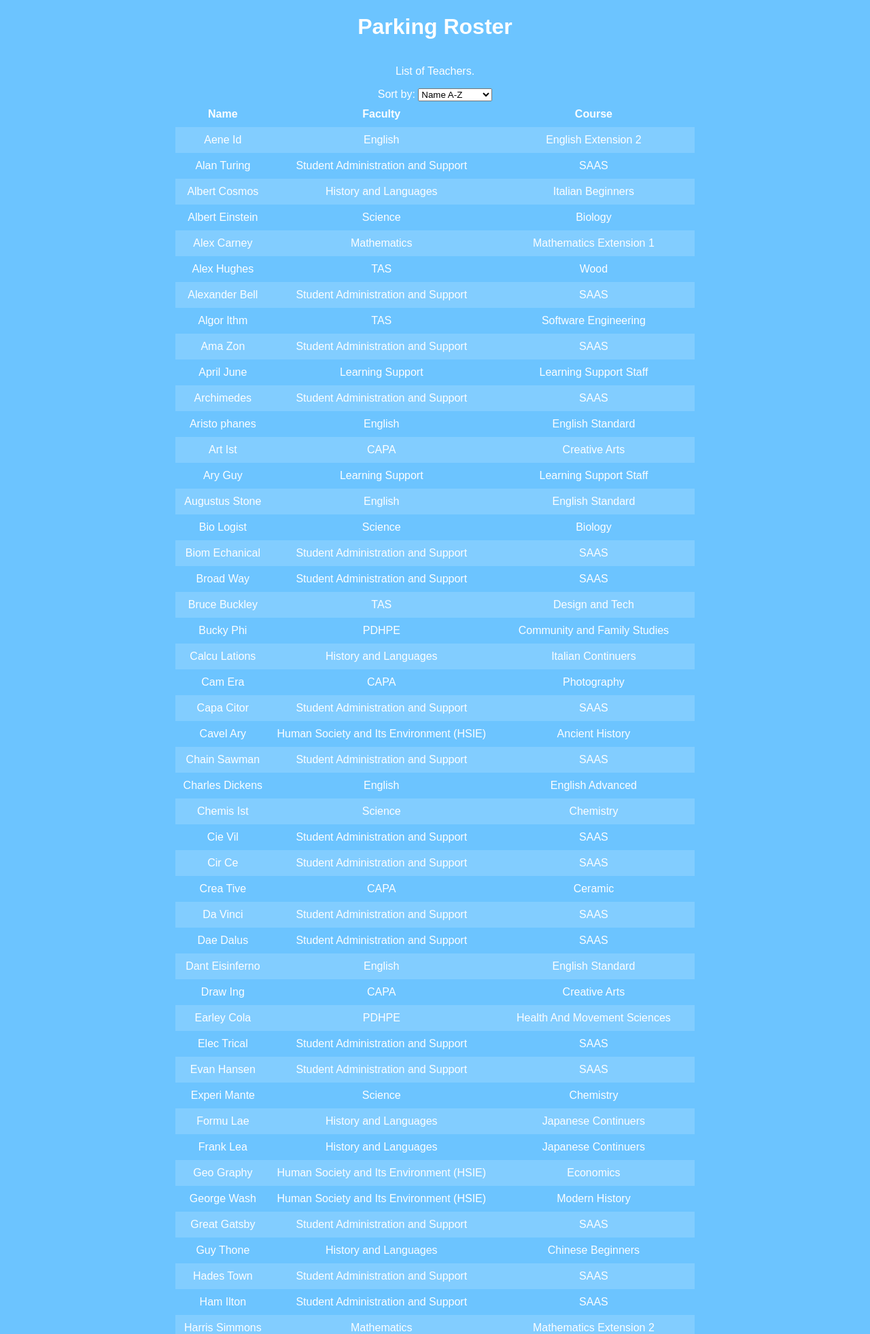
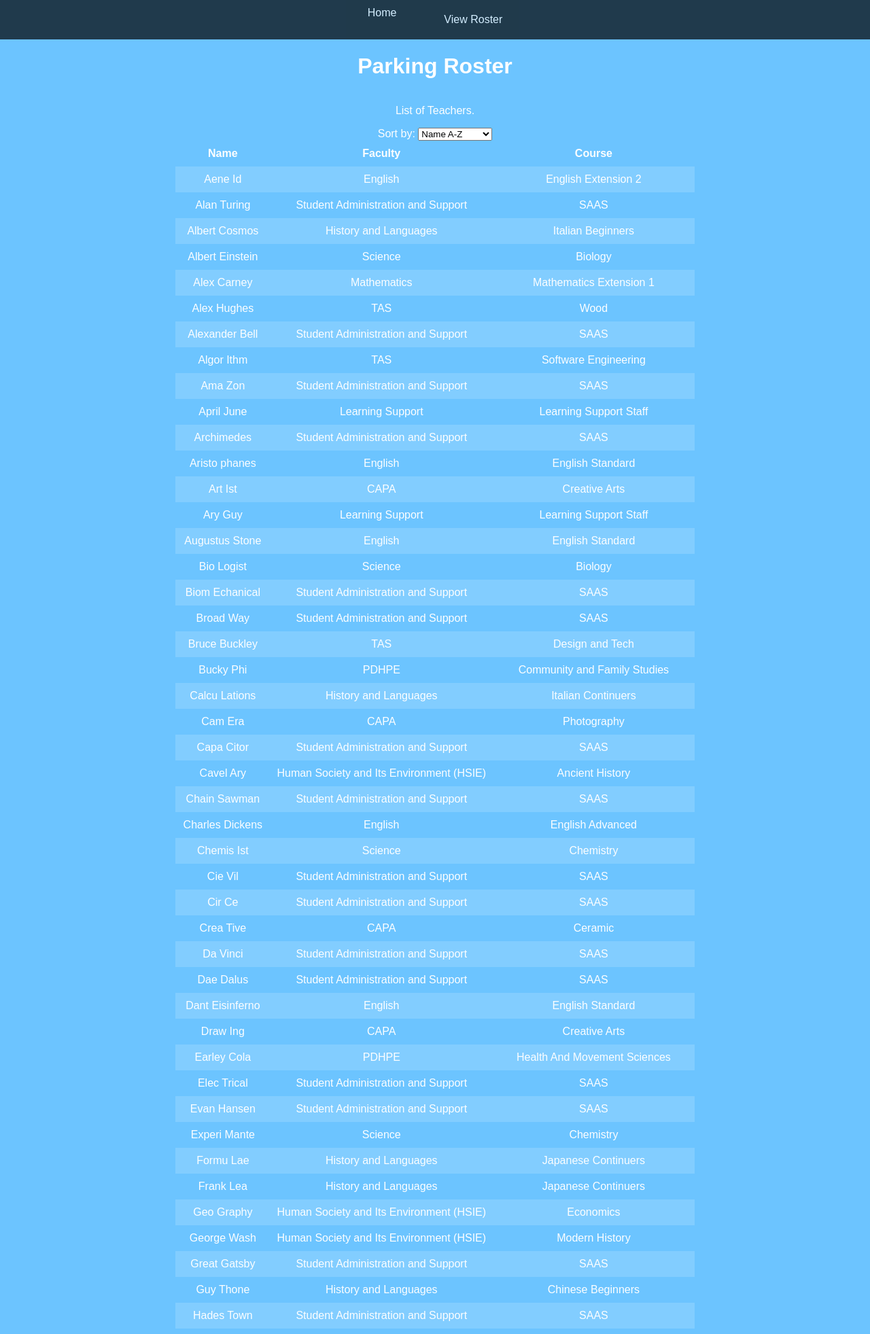
Before and after one commit to RyzrReal/FinalProjectPWA, a Flask app: page /listofteach in a window 1280 px wide. Shown: the top 1963 px of the page at 68% size. Run offline with Flask 3, Linux system fonts and the light colour scheme; data comes from the database, SQL or seed files in the repository; both versions use the stored data as it was after the commit.

Commit message:
Bug Fixes :)

```diff
--- a/server.py
+++ b/server.py
@@ -4,6 +4,7 @@ from flask import request
 from werkzeug.security import generate_password_hash, check_password_hash
 from flask_sqlalchemy import SQLAlchemy
 import sqlite3
+from cryptography.fernet import Fernet
 
 app = Flask(__name__)
 
@@ -22,7 +23,7 @@ class User(db.Model):
     password_hash = db.Column(db.String(150), nullable=False)
 
     def set_password(self, password):
-        self.password_hash = generate_password_hash(password)
+        self.password_hash = generate_password_hash(password) #this stores the password as a scramble of letters instead of the actual password
 
     def check_password(self, password):
         return check_password_hash(self.password_hash, password)
@@ -49,7 +50,7 @@ def login():
     #collects info from form and runs against db
     username = request.form["username"]
     password = request.form["password"]
-    user = User.query.filter_by(username=username).first()
+    user = User.query.filter_by(username=username).first() #stops sqlinjection already with SQLAlcehmy
     if user and user.check_password(password):
         session['username'] = username
         return redirect(url_for('home'))
@@ -114,22 +115,6 @@ def get_db():
     conn.close()
     return all_data
 
-def selectionrand():
-    conn = sqlite3.connect("database/teachers.db")
-    conn.row_factory = sqlite3.Row
-    cursor = conn.cursor()
-
-    #selects from teacher db
-    #only chooses teachers who have priority of 1
-    #gets the teachers in a random order
-    #limits to 30 selections
-
-    query = """
-    select * from teachers
-    where priority = 1
-    order by random()
-    limit 30
-    """
 
 def biweeklyrostamakea():
     conn = sqlite3.connect("database/teachers.db")
@@ -165,13 +150,15 @@ def biweeklyrostamakea():
 
         for teacher in chosenteach:
             cursor.execute("""
-                insert into roster (day, Teachid, name, faculty)
-                values (?, ?, ?, ?)
+                insert into roster (day, Teachid, name, faculty, carcolour, course_taught)
+                values (?, ?, ?, ?, ?, ?)
             """, (
                 day,
                 teacher["Teachid"],
                 teacher["name"],
-                teacher["faculty"]
+                teacher["faculty"],
+                teacher["carcolour"],
+                teacher["course_taught"]
             ))
 
             #sets teacher priority to 0 so thay arent chbosen again
@@ -200,7 +187,9 @@ def create_roster_tablse():
             day TEXT,
             Teachid INTEGER,
             name TEXT,
-            faculty TEXT
+            faculty TEXT,
+            carcolour TEXT,
+            course_taught TEXT
         )
     """)
 
--- a/static/styles.css
+++ b/static/styles.css
@@ -5,7 +5,7 @@ body {
     display: flex;
     flex-direction: column;
     align-items: center;
-    height: 100vh;
+    min-height: 100vh;
     margin: 0;
     text-align: center;
 }
@@ -31,3 +31,32 @@ header{
     .teachertab tr:nth-child(even) {
         background-color: rgba(255, 255, 255, 0.15);
     }
+
+
+nav {
+    display: flex;
+    justify-content: center;
+    width: 100%;
+    background-color: black;
+    opacity: 0.7;
+    margin-top: 0;
+}
+
+nav ul {
+    display: flex;
+    gap: 30px;
+    padding: 10px;
+    margin: 0;
+    list-style: none;
+}
+
+nav a {
+    color: white;
+    padding: 10px 20px;
+    text-decoration: none;
+}
+
+nav a:hover {
+    background-color: rgb(200, 198, 201);
+    color: black;
+}
--- a/templates/index.html
+++ b/templates/index.html
@@ -17,4 +17,5 @@
         <a href="{{url_for('listofteach')}}" class="btn btn-roster">List of Teachers</a>
     </div>
 
+
 </body>
--- a/templates/listofteach.html
+++ b/templates/listofteach.html
@@ -2,10 +2,17 @@
 
 <html>
     <head>
+
+        <nav>
+            <ul>
+                <li><a href="{{ url_for('home') }}">Home</a></li> <!--Takes user to the home page-->
+                <a href="{{url_for('roster')}}" class="btn btn-roster">View Roster</a>
+        </nav>
         <meta content="width=device-width, initial-scale=1" name="viewport">
         <link rel="stylesheet" href="{{url_for('static', filename='styles.css' )}}" >
         <h1>Parking Roster</h1>
         <p>List of Teachers.</p>
+
 
     </head>
 
@@ -49,6 +56,8 @@
             </tr>
             {% endfor %}
         </table>
+
+
     </body>
 
 </html>
```
Also changed, not shown: templates/roster.html (+96 -1 lines), database/teachers.db, static/carpark.jpg (added).
